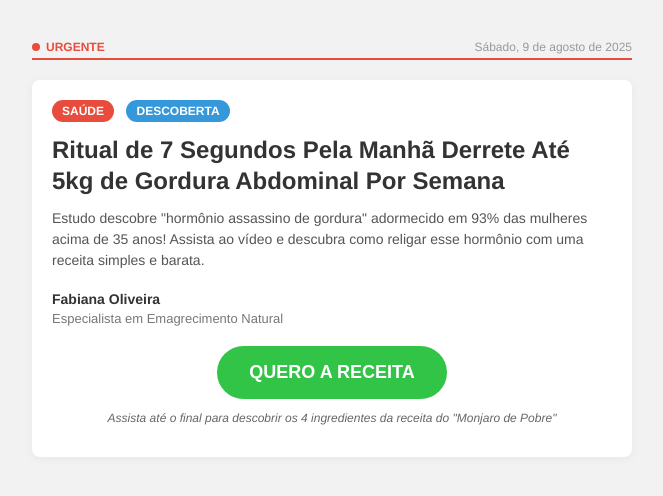
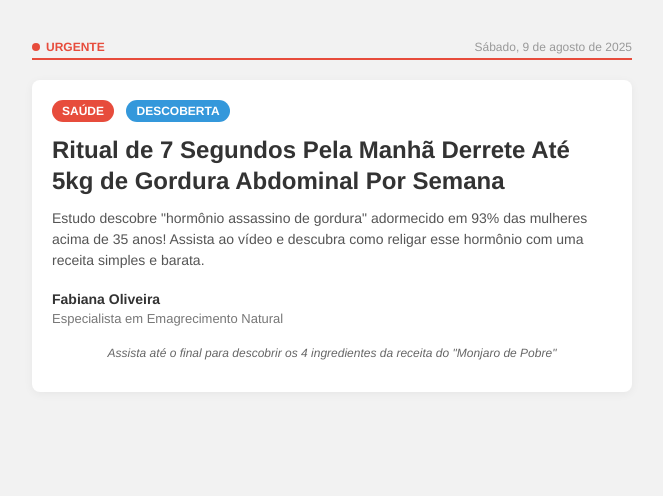
Before and after one commit to lcbetinho/abc-news-health, a plain HTML site: page inicio.html in a window 1280 px wide. Shown: the whole page, without its empty margins (308-971 px from the left). Drawn offline with Linux system fonts and the light colour scheme.

Commit message:
Update inicio.html

```diff
--- a/inicio.html
+++ b/inicio.html
@@ -194,7 +194,7 @@
     window.addEventListener('load', function() {
       setTimeout(function() {
         document.getElementById('cta-button').classList.add('show');
-      }, 000);
+      }, 213000);
     });
   </script>
 
```
